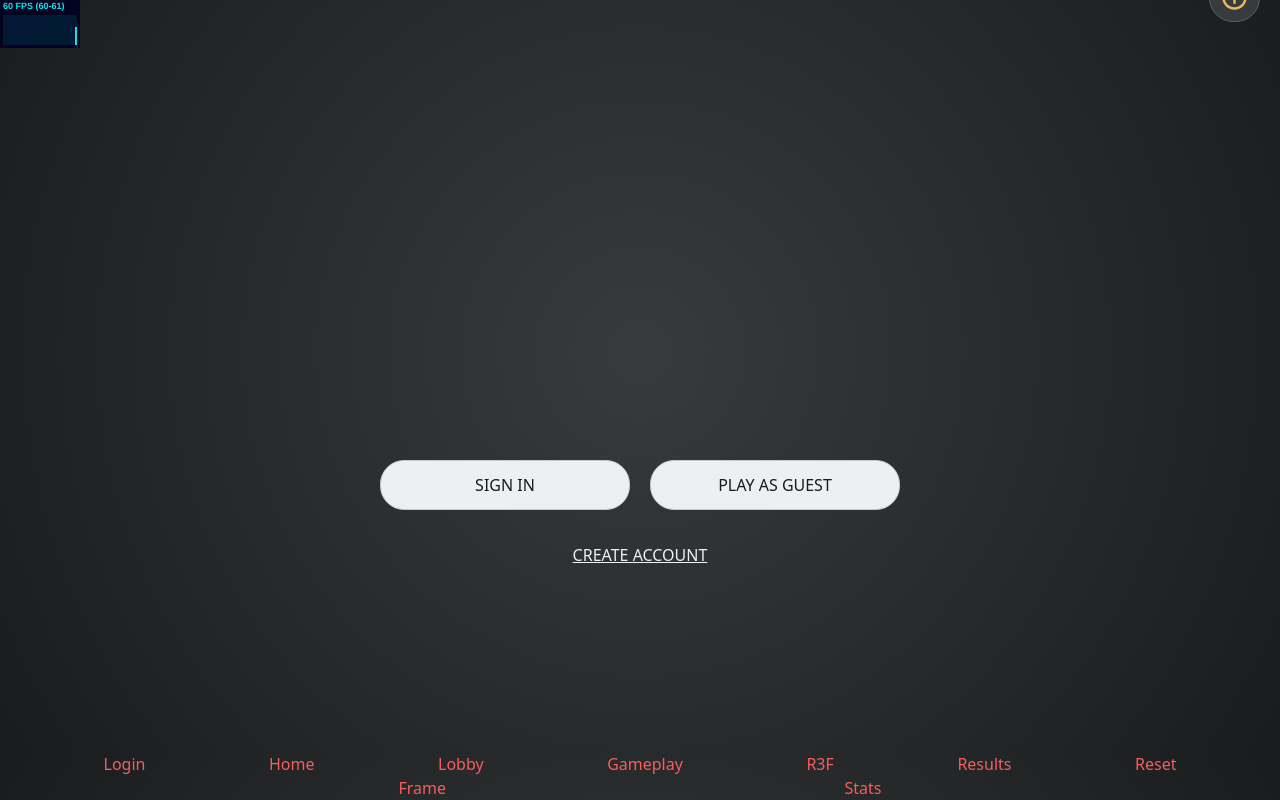
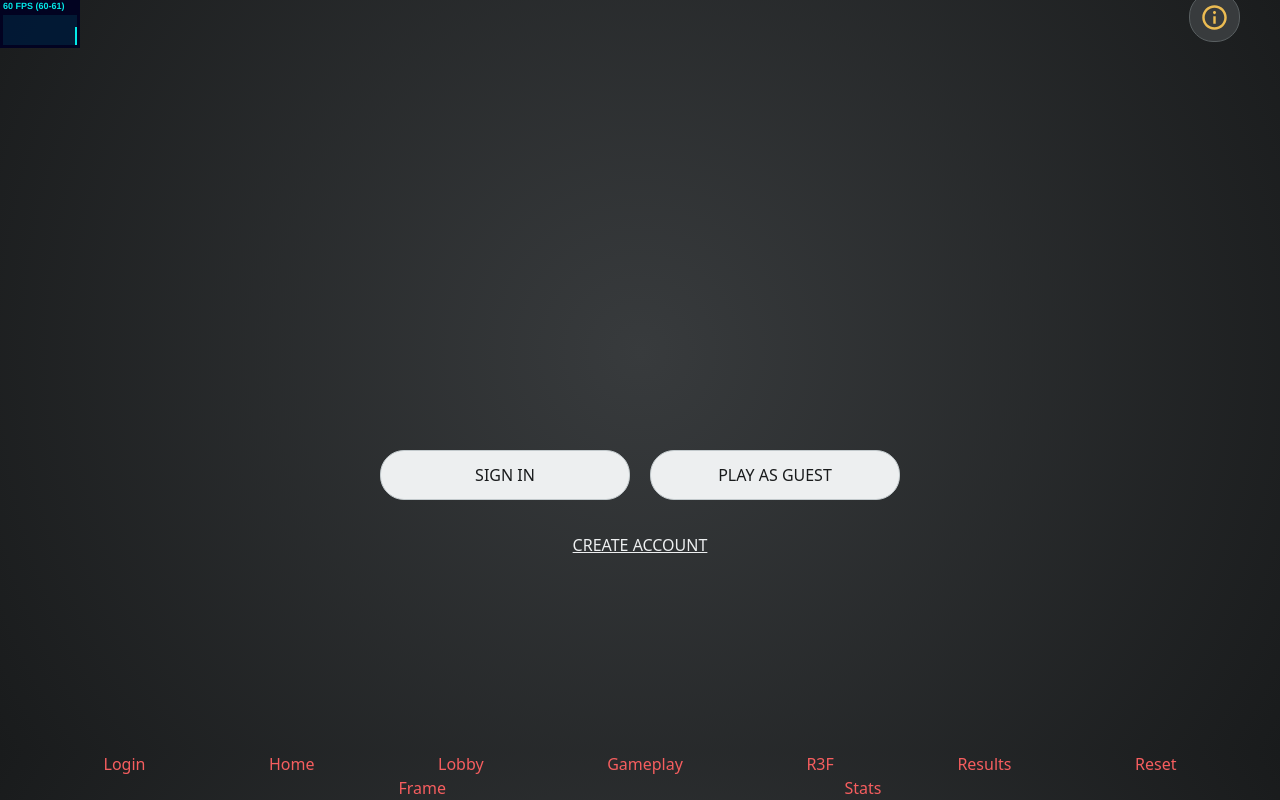
Before and after one commit to MSLKW/42-transcendence, a React (Vite) app: page / in a window 1280 px wide. Both pictures are taken after a click on the button "Stats". Shown: the part 48-848 px from the top of the page. Built offline with nearby package versions, Linux system fonts and the light colour scheme.

Commit message:
fix: increased cont-area adding

```diff
--- a/src/index.css
+++ b/src/index.css
@@ -60,7 +60,7 @@
 	@apply
 		w-screen /* min-w-80 */
 		h-screen min-h-80
-		p-5
+		p-10
 		border-r4
 		;
 }
--- a/src/pages/Login.tsx
+++ b/src/pages/Login.tsx
@@ -46,8 +46,8 @@ export const Login = () => {
 
 	return (
 		<section ref={containerRef} className={`cont-area ${showFrame ? "border" : ""}`}>
-			{showStats && <div className="cont-three overflow-clip leading-0"><Canvas><Stats /></Canvas></div>}
-			<div className="z-0 flex flex-col w-full h-full overflow-clip leading-0">
+			{showStats && <div className="cont-three"><Canvas><Stats /></Canvas></div>}
+			<div className="z-0 flex flex-col w-full h-full">
 				<div className={`
 					cont-row basis-12.5 shrink ${showFrame ? "border" : ""}
 					justify-end
```
